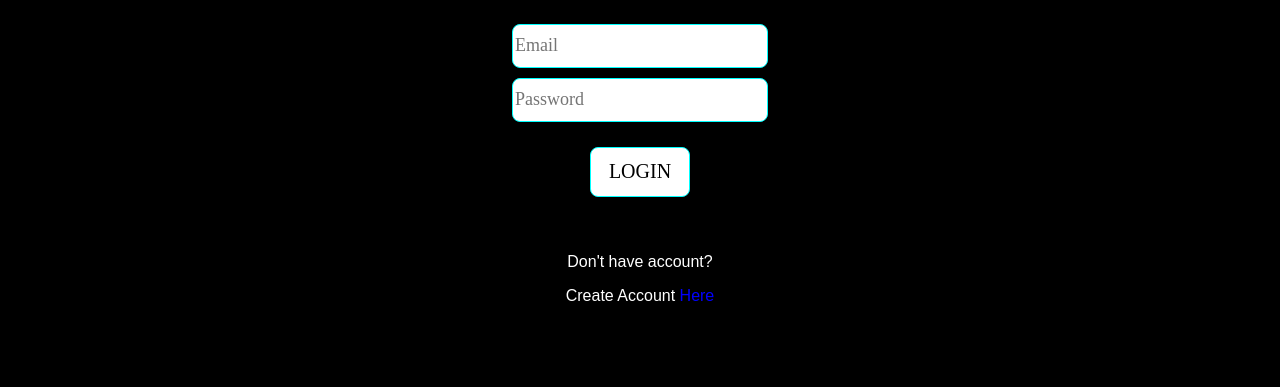
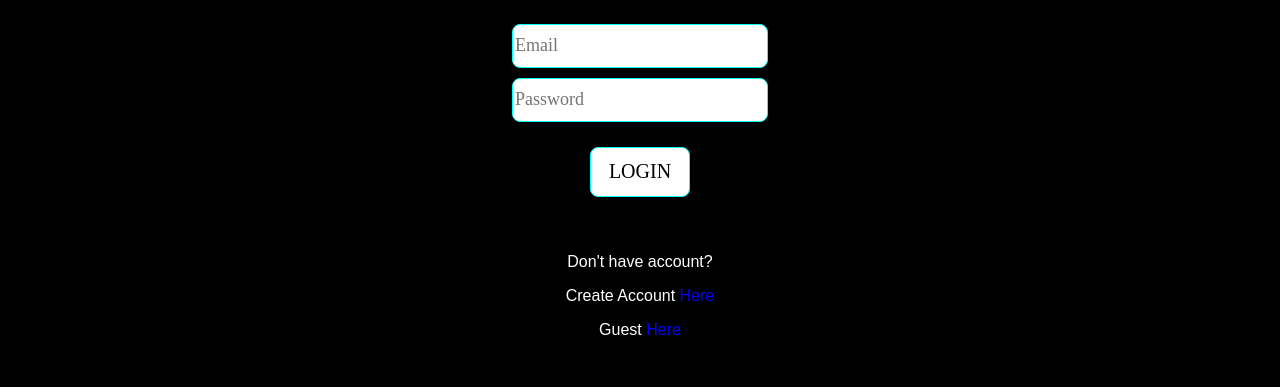
Before and after one commit to JERIMARK/AZER, a plain HTML site: page index.html in a window 1280 px wide. Shown: the part 278-665 px from the top of the page. Drawn offline with Linux system fonts and the light colour scheme.

Commit message:
Update index.html

```diff
--- a/index.html
+++ b/index.html
@@ -102,7 +102,9 @@
    <p class="here">
   Create Account <a href="signup.html">Here</a>
    </p>
-
+   <p class="here">
+    Guest <a href="main.html">Here</a>
+   </p>
 
 
 </div>
```
